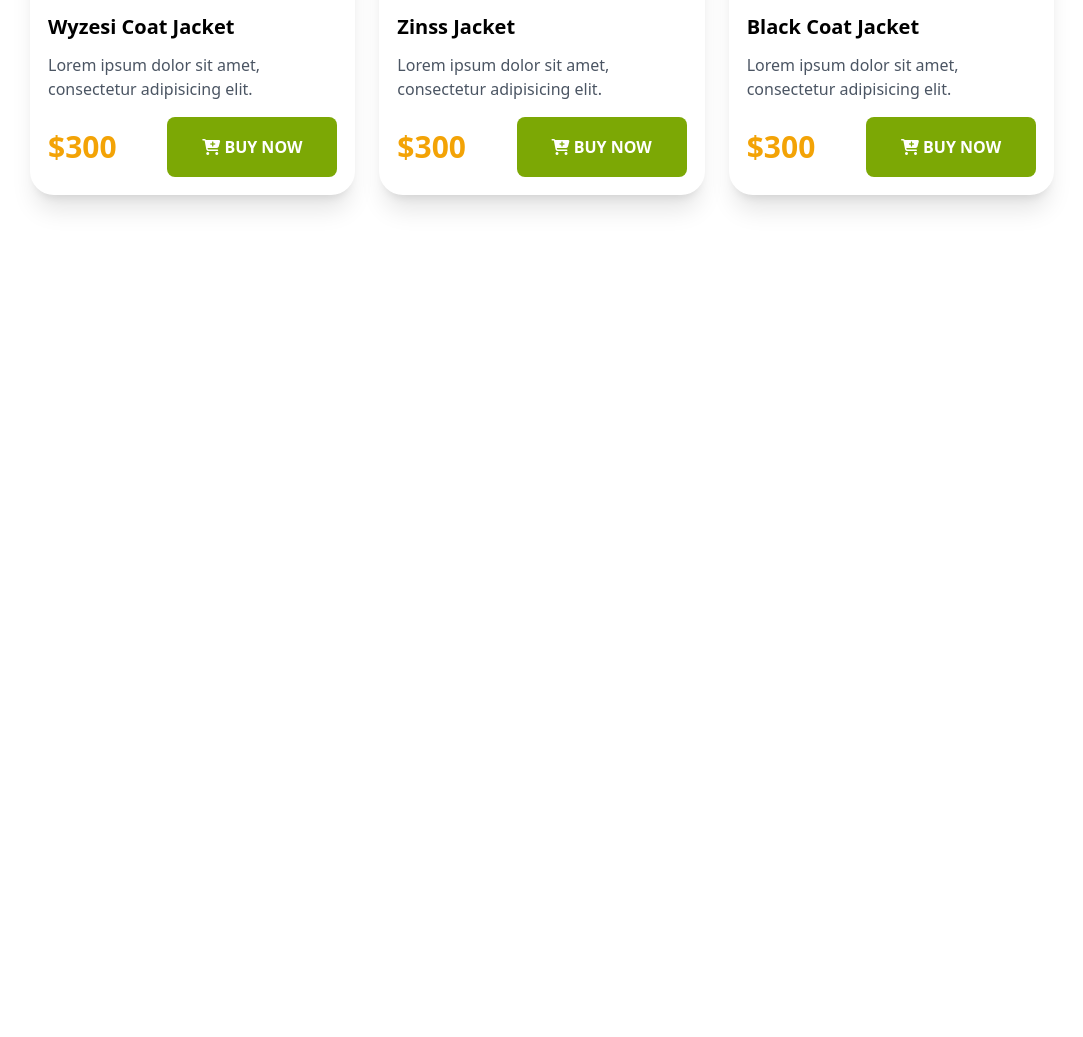
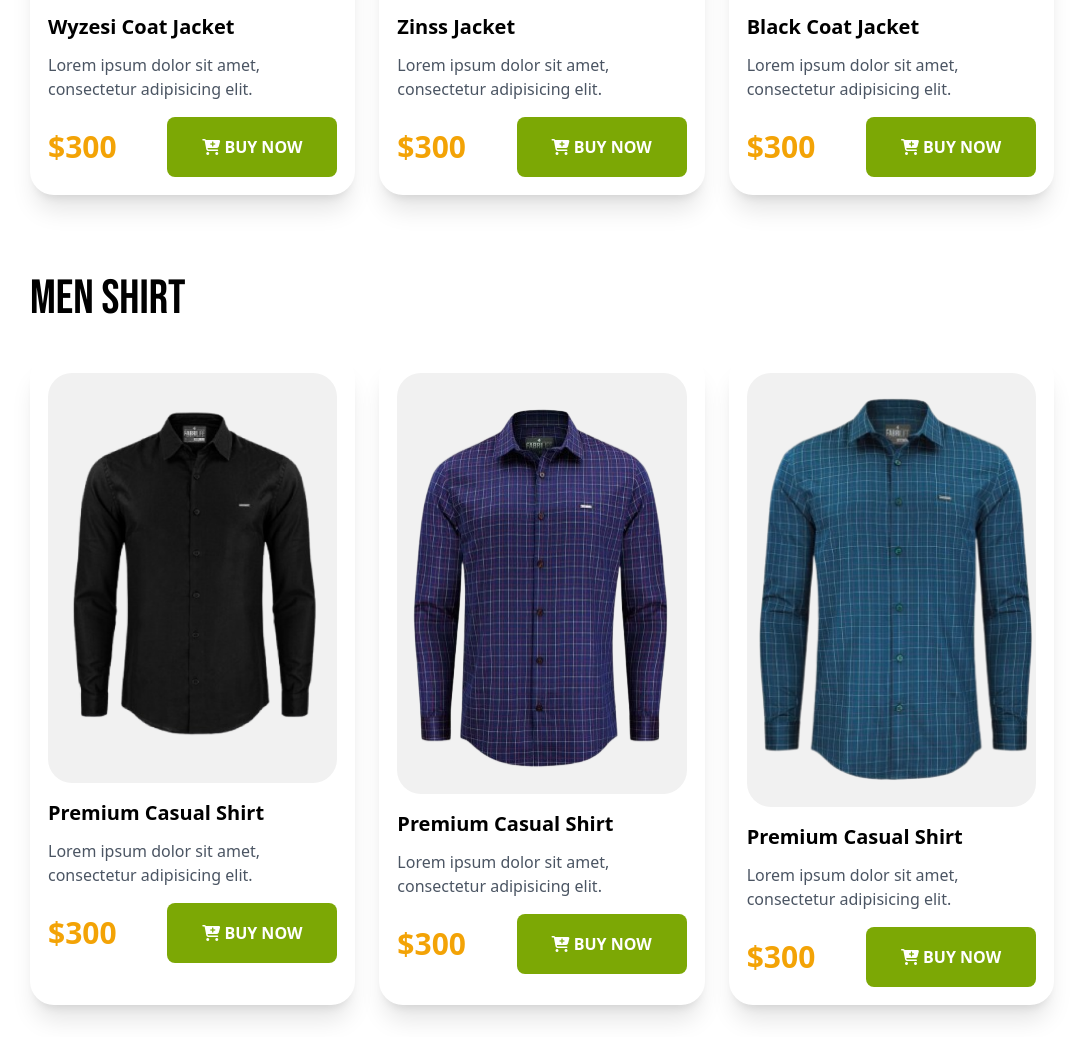
Before and after one commit to amdadislam01/penguin-fashion-shop, a plain HTML site: page index.html in a window 1280 px wide. Shown: the part 1451-2488 px from the top of the page, without its empty margins (98-1181 px from the left). Before the commit the page ends 1694 px from the top, so only its background shows below. Drawn offline with nearby package versions, Linux system fonts and the light colour scheme.

Commit message:
Man t-shirt Product Complte

```diff
--- a/index.html
+++ b/index.html
@@ -118,6 +118,62 @@
         </div>
     </div>
     <!--  female Product End -->
+
+      <!-- Man T-shirt strat -->
+    <div class="container mx-auto px-4 md:px-0 py-8">
+        <h1 class="uppercase text-3xl md:text-5xl font-bebas mb-8 px-4 md:px-0 md:w-[80%] md:mx-auto">men shirt</h1>
+        <div class="grid grid-cols-1 sm:grid-cols-2 lg:grid-cols-3 gap-6 w-[90%] md:w-[80%] mx-auto">
+            <div class="p-4 md:p-[18px] rounded-3xl shadow-xl hover:shadow-2xl transition duration-300">
+                <div class="bg-[#F1F1F1] flex justify-center py-5 rounded-3xl">
+                    <img src="images/shirt-1.png" class="w-full max-w-[300px]" alt="Premium Casual Shirt">
+                </div>
+                <div class="mt-4">
+                    <h1 class="text-xl font-bold">Premium Casual Shirt</h1>
+                    <p class="mt-3 text-gray-600">Lorem ipsum dolor sit amet, consectetur adipisicing elit.</p>
+                    <div class="flex flex-col sm:flex-row sm:items-center sm:justify-between mt-4">
+                        <p class="text-3xl font-black text-[#f3a306] mb-2 sm:mb-0">$300</p>
+                        <button
+                            class="w-full sm:w-[150px] md:w-[170px] h-[50px] md:h-[60px] bg-[#7ca805] hover:bg-[#6a9204] rounded-lg text-white font-semibold uppercase transition duration-300">
+                            <i class="fa-solid fa-cart-plus"></i> Buy Now
+                        </button>
+                    </div>
+                </div>
+            </div>
+            <div class="p-4 md:p-[18px] rounded-3xl shadow-xl hover:shadow-2xl transition duration-300">
+                <div class="bg-[#F1F1F1] flex justify-center py-5 rounded-3xl">
+                    <img src="images/shirt-2.png" class="w-full max-w-[300px]" alt="Premium Casual Shirt">
+                </div>
+                <div class="mt-4">
+                    <h1 class="text-xl font-bold">Premium Casual Shirt</h1>
+                    <p class="mt-3 text-gray-600">Lorem ipsum dolor sit amet, consectetur adipisicing elit.</p>
+                    <div class="flex flex-col sm:flex-row sm:items-center sm:justify-between mt-4">
+                        <p class="text-3xl font-black text-[#f3a306] mb-2 sm:mb-0">$300</p>
+                        <button
+                            class="w-full sm:w-[150px] md:w-[170px] h-[50px] md:h-[60px] bg-[#7ca805] hover:bg-[#6a9204] rounded-lg text-white font-semibold uppercase transition duration-300">
+                            <i class="fa-solid fa-cart-plus"></i> Buy Now
+                        </button>
+                    </div>
+                </div>
+            </div>
+            <div class="p-4 md:p-[18px] rounded-3xl shadow-xl hover:shadow-2xl transition duration-300">
+                <div class="bg-[#F1F1F1] flex justify-center py-5 rounded-3xl">
+                    <img src="images/shirt-3.png" class="w-full max-w-[300px]" alt="Premium Casual Shirt">
+                </div>
+                <div class="mt-4">
+                    <h1 class="text-xl font-bold">Premium Casual Shirt</h1>
+                    <p class="mt-3 text-gray-600">Lorem ipsum dolor sit amet, consectetur adipisicing elit.</p>
+                    <div class="flex flex-col sm:flex-row sm:items-center sm:justify-between mt-4">
+                        <p class="text-3xl font-black text-[#f3a306] mb-2 sm:mb-0">$300</p>
+                        <button
+                            class="w-full sm:w-[150px] md:w-[170px] h-[50px] md:h-[60px] bg-[#7ca805] hover:bg-[#6a9204] rounded-lg text-white font-semibold uppercase transition duration-300">
+                            <i class="fa-solid fa-cart-plus"></i> Buy Now
+                        </button>
+                    </div>
+                </div>
+            </div>
+        </div>
+    </div>
+    <!-- Man T-shirt End -->
 </body>
 
 </html>
```
